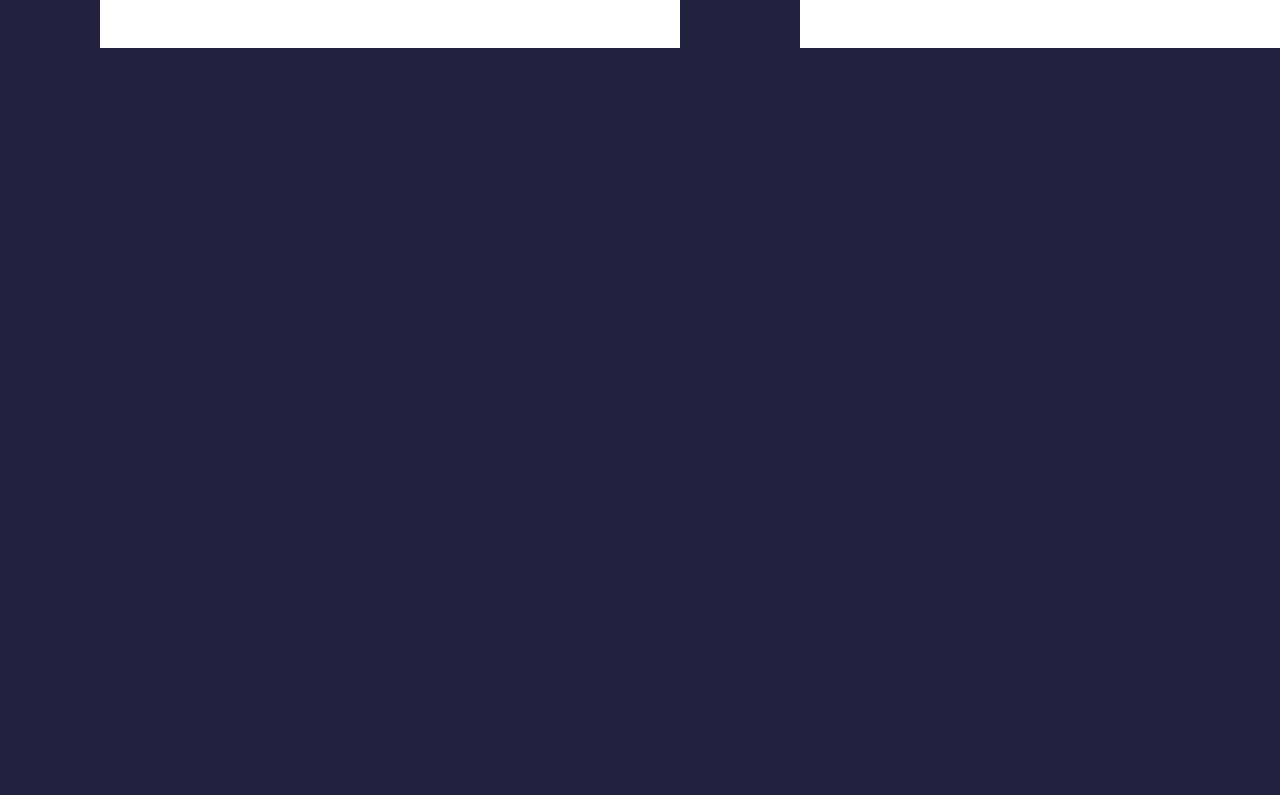
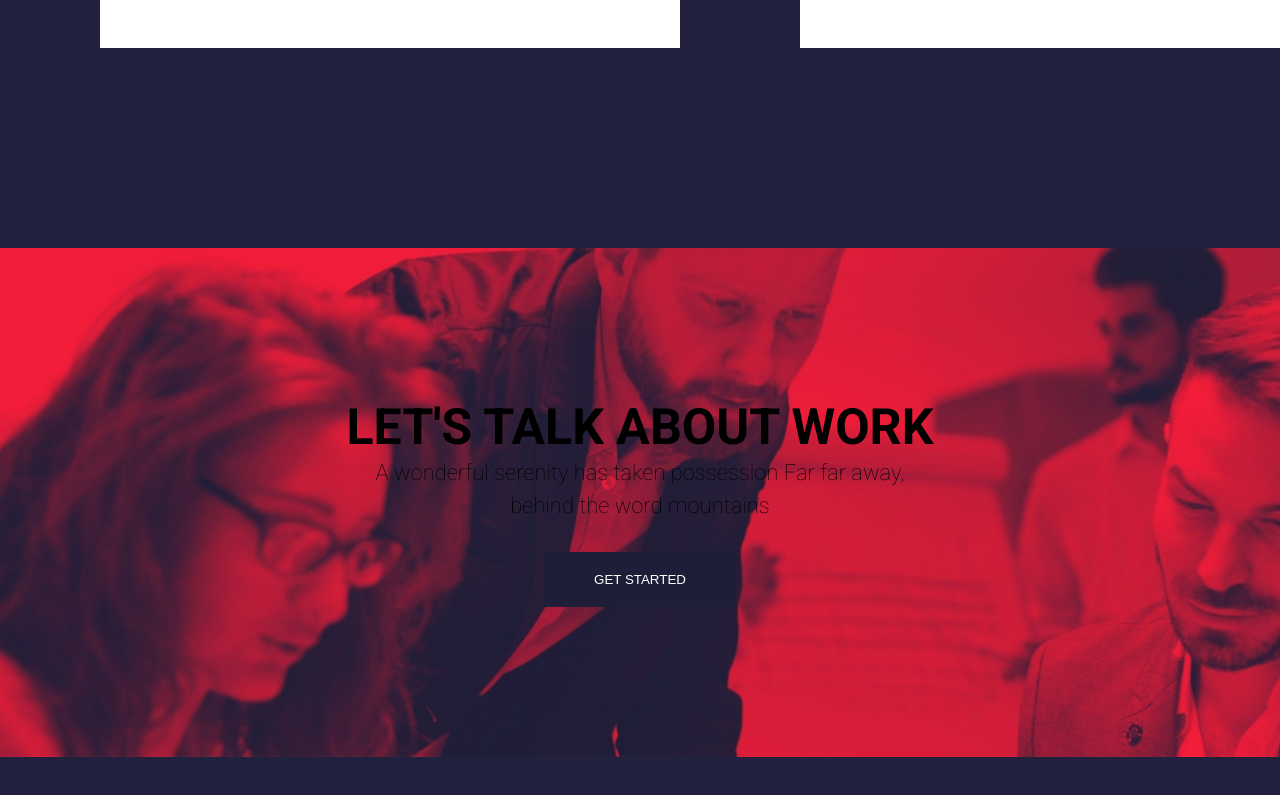
Before and after one commit to enricoforesta/proj-html-vuejs, a Vue app: page / in a window 1280 px wide. Shown: the part 5290-6085 px from the top of the page. Before the commit the page ends 5418 px from the top, so only its background shows below. Built offline with nearby package versions, Linux system fonts and the light colour scheme.

Commit message:
feat: component footer

```diff
--- a/src/components/footer/appFooter.vue
+++ b/src/components/footer/appFooter.vue
@@ -1,11 +1,19 @@
 <script>
+import componentImageFooter from './componentImageFooter.vue';
 export default {
     data() {
         return {
 
         }
+    },
+    components: {
+        componentImageFooter,
     }
 }
 </script>
-<template></template>
+<template>
+    <footer>
+        <componentImageFooter />
+    </footer>
+</template>
 <style scoped></style>
--- /dev/null
+++ b/src/components/footer/componentImageFooter.vue
@@ -0,0 +1,32 @@
+<script>
+import componentTextImageFooter from './componentTextImageFooter.vue';
+export default {
+    data() {
+        return {
+
+        }
+    },
+    components: {
+        componentTextImageFooter
+    }
+}
+</script>
+<template>
+    <div class="image">
+        <componentTextImageFooter />
+    </div>
+</template>
+<style scoped lang="scss">
+@use '../../scss/partials/variable' as *;
+
+div.image {
+    background-image: url(../../assets/img/business-people-working-together.jpg);
+    background-size: cover;
+    background-repeat: no-repeat;
+    margin: 300px 0 100px 0;
+    padding: 150px;
+    display: flex;
+    justify-content: center;
+    align-items: center;
+}
+</style>
--- /dev/null
+++ b/src/components/footer/componentTextImageFooter.vue
@@ -0,0 +1,52 @@
+<script>
+export default {
+    data() {
+        return {
+            title: "let's talk about work",
+            content: "A wonderful serenity has taken possession Far far away, behind the word mountains"
+        }
+    }
+}
+</script>
+<template>
+    <div class="text">
+        <h2>{{ title.toUpperCase() }}</h2>
+        <h5>{{ content }}</h5>
+        <input type="button" value="GET STARTED">
+    </div>
+</template>
+<style scoped lang="scss">
+@use '../../scss/partials/variable' as *;
+
+div.text {
+    display: flex;
+    flex-direction: column;
+    align-items: center;
+    text-align: center;
+
+    h2 {
+        font-size: 50px;
+    }
+
+    h5 {
+        font-size: 22px;
+        width: 70%;
+        font-weight: 100;
+        line-height: 1.5;
+        padding-bottom: 30px;
+    }
+
+    input {
+        padding: 20px 50px;
+        cursor: pointer;
+        background-color: #1f1e38;
+        color: $primary-text-color;
+        border: none;
+
+        &:hover {
+            background-color: $btn-bg-color;
+        }
+    }
+
+}
+</style>
```
Also changed, not shown: src/assets/img/business-people-working-together.jpg (added).
